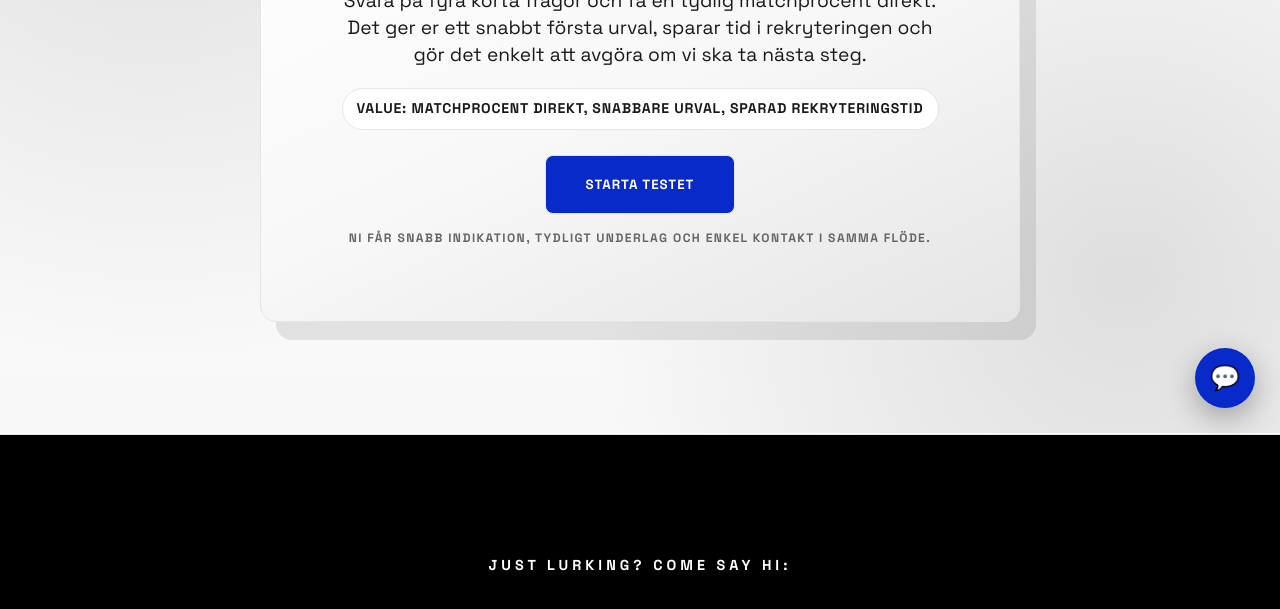
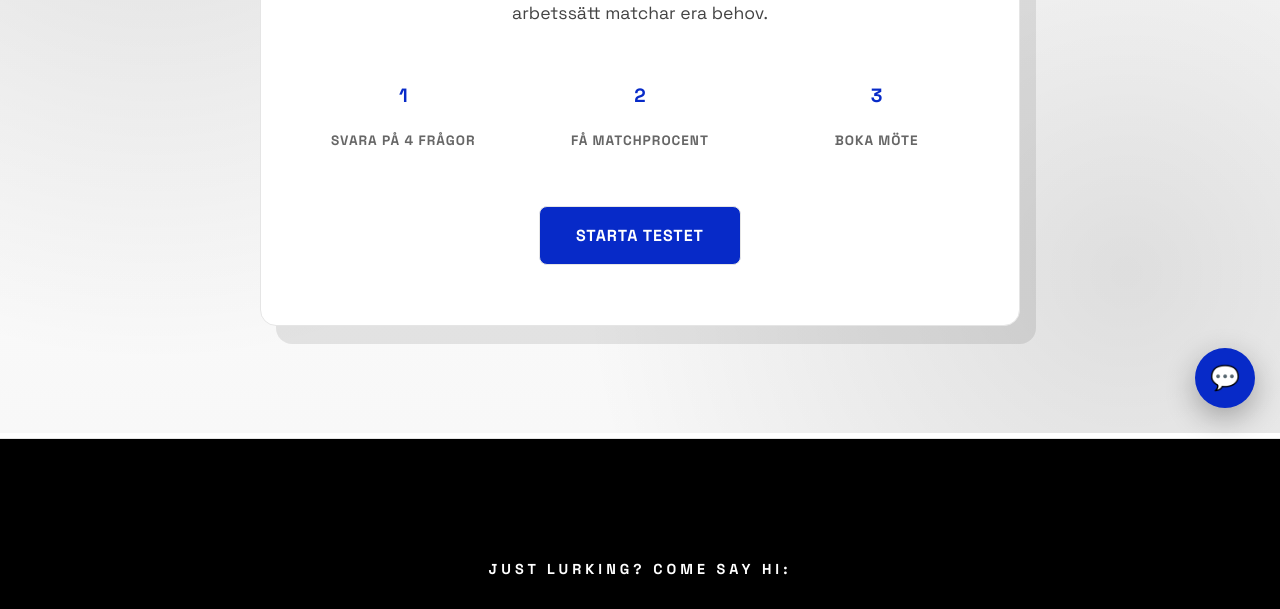
Before and after one commit to annafrankendal/annafrankendal.github.io, a website: page match.html in a window 1280 px wide. Shown: the part 367-976 px from the top of the page. Drawn offline with nearby package versions, Linux system fonts and the light colour scheme; a web font is replaced by a local one.

Commit message:
Förenklar matchningssidan med en renare layout och steg-för-steg-guide

```diff
--- a/match.html
+++ b/match.html
@@ -85,47 +85,64 @@ j=d.createElement(s),dl=l!='dataLayer'?'&l='+l:'';j.async=true;j.src=
     }
 
     .entry-card {
-      padding: 84px 60px 74px;
+      padding: 60px 40px;
       text-align: center;
-      background: linear-gradient(155deg, #FFFFFF 0%, #F8F8F8 52%, #E5E5E5 100%);
+      background: #FFFFFF;
     }
     .entry-title {
       font-family: var(--font-display);
-      font-size: clamp(2.2rem, 6.4vw, 4.4rem);
+      font-size: clamp(2.5rem, 8vw, 4.5rem);
       font-weight: 900;
       line-height: 0.9;
       text-transform: uppercase;
       letter-spacing: -2px;
       color: var(--burgundy);
-      margin-bottom: 1.2rem;
+      margin-bottom: 1.5rem;
     }
     .entry-sub {
-      font-size: 1.2rem;
-      margin-bottom: 1.2rem;
-      max-width: 600px;
+      font-size: 1.1rem;
+      line-height: 1.6;
+      margin-bottom: 3rem;
+      max-width: 540px;
       margin-left: auto;
       margin-right: auto;
+      color: #444;
     }
-    .entry-value {
-      display: inline-block;
-      margin: 0 0 1.6rem;
-      padding: 10px 14px;
-      border: var(--border);
-      border-radius: 999px;
-      font-size: 0.88rem;
-      letter-spacing: 0.8px;
+    .how-it-works {
+      display: grid;
+      grid-template-columns: repeat(3, 1fr);
+      gap: 2rem;
+      margin-bottom: 3.5rem;
+      text-align: center;
+    }
+    .step-item {
+      display: flex;
+      flex-direction: column;
+      align-items: center;
+      gap: 0.8rem;
+    }
+    .step-icon {
+      width: 44px;
+      height: 44px;
+      background: var(--beige);
+      border-radius: 50%;
+      display: flex;
+      align-items: center;
+      justify-content: center;
+      font-size: 1.2rem;
+      color: var(--cta-blue);
+      font-weight: 700;
+    }
+    .step-text {
+      font-size: 0.85rem;
       text-transform: uppercase;
+      letter-spacing: 1px;
       font-weight: 700;
-      background: #FFFFFF;
-      color: var(--navy);
+      color: #666;
     }
+
     .entry-note {
-      margin-top: 1rem;
-      font-size: 0.76rem;
-      text-transform: uppercase;
-      letter-spacing: 1.4px;
-      color: #666666;
-      font-weight: 700;
+      display: none;
     }
 
     .topbar {
@@ -205,7 +222,8 @@ j=d.createElement(s),dl=l!='dataLayer'?'&l='+l:'';j.async=true;j.src=
 
     @media (max-width: 700px) {
       main.container { padding-top: 2.2rem; padding-bottom: 4rem; }
-      .entry-card { padding: 56px 22px; }
+      .entry-card { padding: 40px 20px; }
+      .how-it-works { grid-template-columns: 1fr; gap: 1.5rem; margin-bottom: 2.5rem; }
       .entry-title { letter-spacing: -1px; }
       .entry-sub { font-size: 1.05rem; }
       .quiz-body { padding: 36px 20px 28px; }
@@ -243,10 +261,24 @@ height="0" width="0" style="display:none;visibility:hidden"></iframe></noscript>
     <!-- ENTRY CARD -->
     <div id="quizEntry" class="quiz-card entry-card">
       <h2 class="entry-title">Är vi en match?</h2>
-      <p class="entry-sub">Svara på fyra korta frågor och få en tydlig matchprocent direkt. Det ger er ett snabbt första urval, sparar tid i rekryteringen och gör det enkelt att avgöra om vi ska ta nästa steg.</p>
-      <p class="entry-value">Value: matchprocent direkt, snabbare urval, sparad rekryteringstid</p>
-      <button id="startQuizBtn" class="btn btn-primary" style="padding: 20px 40px;">Starta testet</button>
-      <p class="entry-note">Ni får snabb indikation, tydligt underlag och enkel kontakt i samma flöde.</p>
+      <p class="entry-sub">Svara på fyra korta frågor och få en indikation på hur väl mitt arbetssätt matchar era behov.</p>
+
+      <div class="how-it-works">
+        <div class="step-item">
+          <div class="step-icon">1</div>
+          <span class="step-text">Svara på 4 frågor</span>
+        </div>
+        <div class="step-item">
+          <div class="step-icon">2</div>
+          <span class="step-text">Få matchprocent</span>
+        </div>
+        <div class="step-item">
+          <div class="step-icon">3</div>
+          <span class="step-text">Boka möte</span>
+        </div>
+      </div>
+
+      <button id="startQuizBtn" class="btn btn-primary" style="padding: 18px 36px; font-size: 1rem;">Starta testet</button>
     </div>
 
     <!-- QUIZ CARD -->
```
